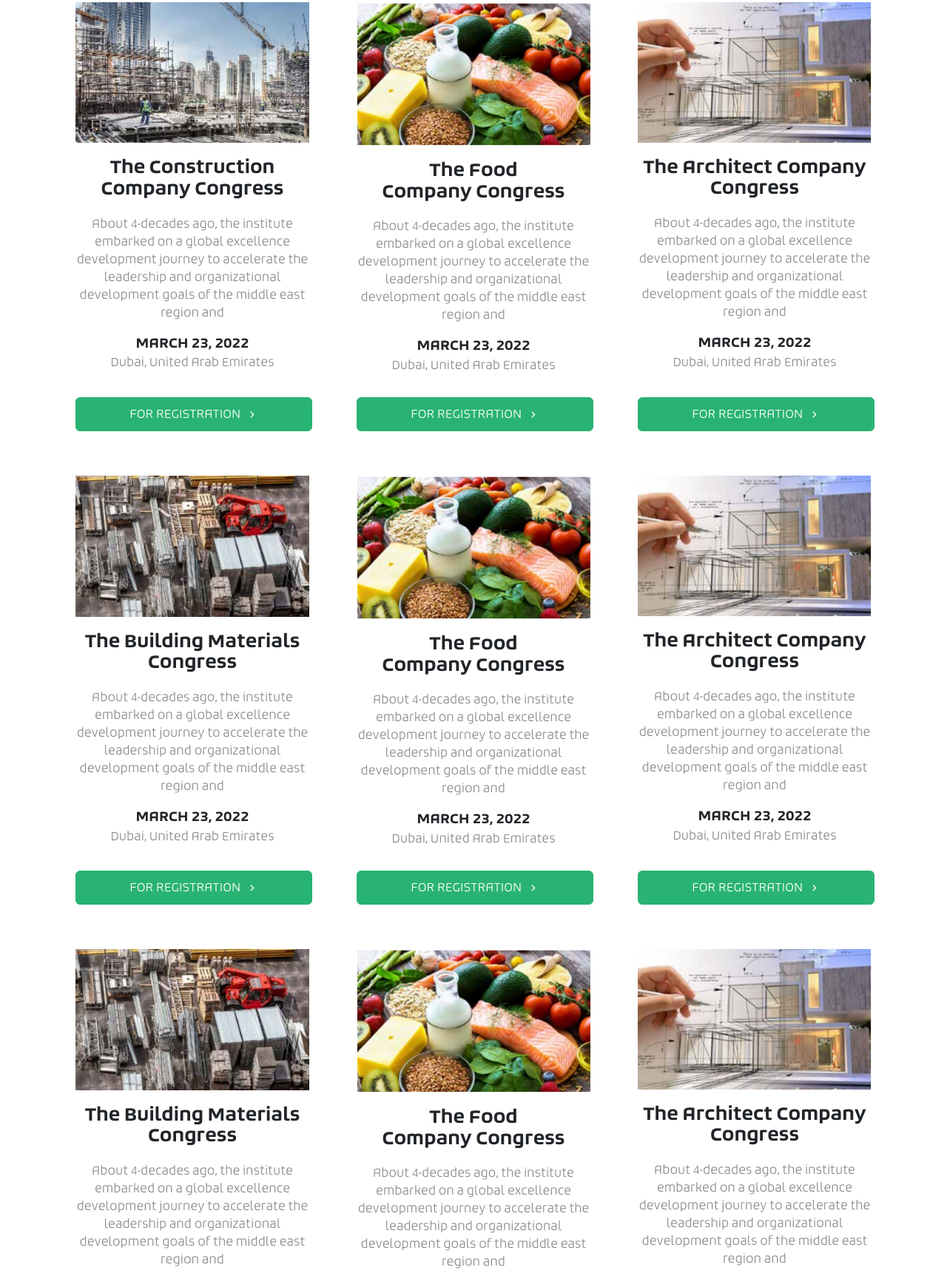
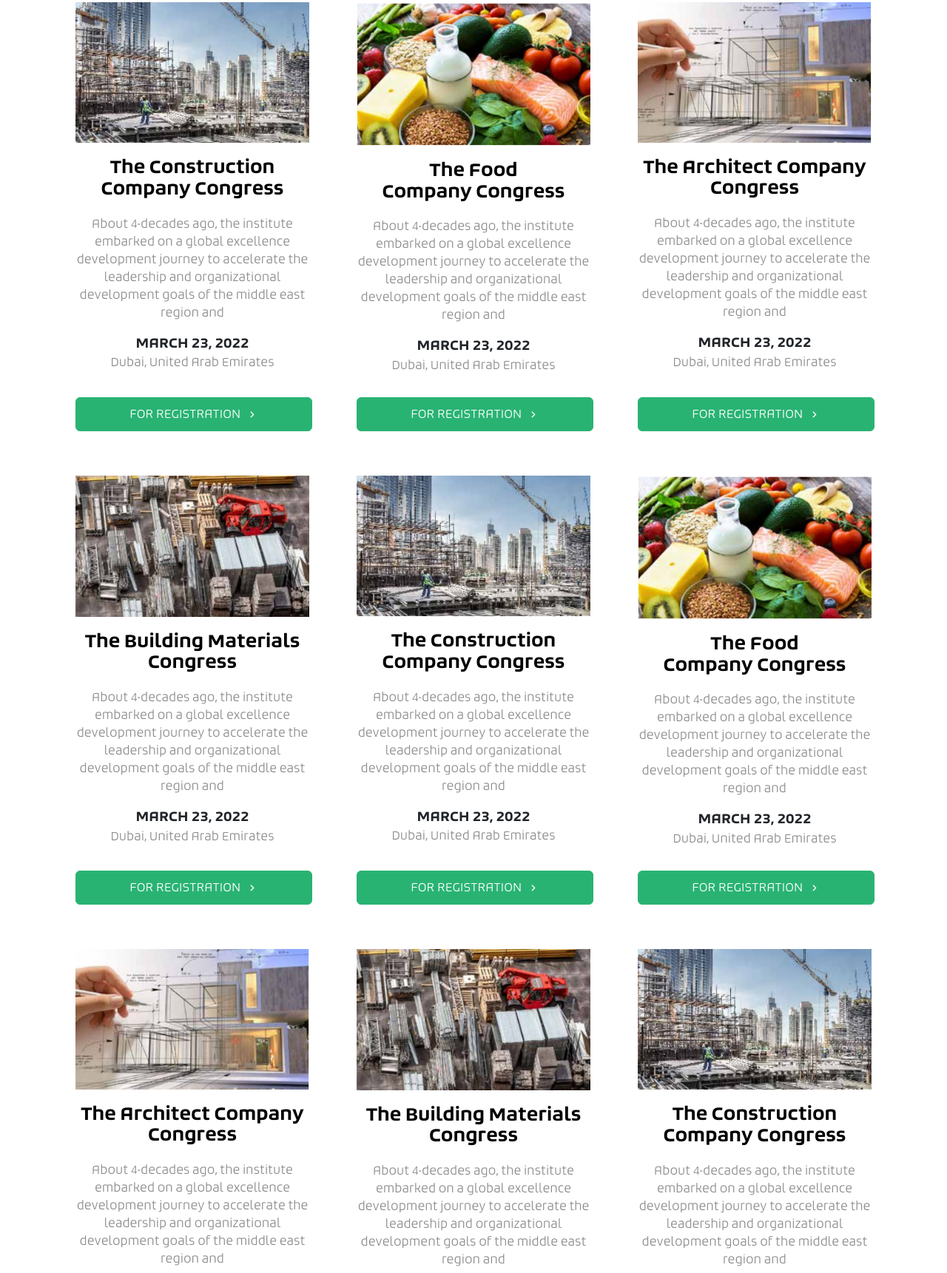
Before and after one commit to Abdallahelmesery213/Food-Page, a plain HTML site: page foodEvents.html in a window 1280 px wide. Shown: the part 1911-3632 px from the top of the page at 74% size. Drawn offline with nearby package versions, Linux system fonts and the light colour scheme.

Commit message:
update 19-11

```diff
--- a/assets/css/foodEventStyle.css
+++ b/assets/css/foodEventStyle.css
@@ -345,10 +345,15 @@ header .nav2 ul li{
     margin: 20px auto;
     font-size: 24px;
 }
+.events .event-card h5 a{
+    text-decoration: none;
+    color: #000 !important;
+    font-family: bruumBoldFont;
+}
 .events .card-body p, .card-footer p{
     color: #8b8b8b;
 }
-.events a{
+.events .btn a{
     text-decoration: none;
     color: #fff;
     font-family: bruumLightFont;
@@ -506,12 +511,12 @@ footer .social img{
         padding-bottom: 10px;
     } */
 }
-@media only screen and (max-width: 1199px) {
+/* @media only screen and (max-width: 1199px) {
     .datamatix-section p {
         font-size: 18px;
         width: 100%;
     }
-}
+} */
 @media only screen and (max-width: 1109px) {
     .counter-top .btns {
         width: 100%;
--- a/foodEvents.html
+++ b/foodEvents.html
@@ -377,7 +377,9 @@
                     <div class="col-md-4 col-12">
                         <div class="event-card ">
                             <img src="./assets/img/event1.png" alt="event1" class="img-fluid">
-                            <h5>The Construction Company Congress</h5>
+                            <h5>
+                                <a href="https://the-construction-home.vercel.app/"> The Construction Company Congress</a>
+                            </h5>
                             <div class="card-body">
                                 <p>About 4-decades ago, the institute embarked on a global excellence development journey to accelerate the leadership and organizational development goals of the middle east region and</p>
                             </div>
@@ -386,7 +388,7 @@
                                 <p>Dubai, United Arab Emirates</p>
                             </div>
                             <button class="btn btn-success">
-                                <a href="/">FOR REGISTRATION</a>
+                                <a href="https://the-construction-home.vercel.app/">FOR REGISTRATION</a>
                                 <i class="ri-arrow-right-s-line ms-2"></i>
                             </button>
                         </div>
@@ -394,7 +396,9 @@
                     <div class="col-md-4 col-12">
                         <div class="event-card">
                             <img src="./assets/img/event2.png" alt="event2" class="img-fluid">
-                            <h5>The Food <br> Company Congress</h5>
+                            <h5>
+                                <a href="https://food-page-delta.vercel.app/">The Food <br> Company Congress</a>
+                            </h5>
                             <div class="card-body">
                                 <p>About 4-decades ago, the institute embarked on a global excellence development journey to accelerate the leadership and organizational development goals of the middle east region and</p>
                             </div>
@@ -403,7 +407,7 @@
                                 <p>Dubai, United Arab Emirates</p>
                             </div>
                             <button class="btn btn-success">
-                                <a href="/">FOR REGISTRATION</a>
+                                <a href="https://food-page-delta.vercel.app/">FOR REGISTRATION</a>
                                 <i class="ri-arrow-right-s-line ms-2"></i>
                             </button>
                         </div>
@@ -411,7 +415,9 @@
                     <div class="col-md-4 col-12">
                         <div class="event-card">
                             <img src="./assets/img/event3.png" alt="event3" class="img-fluid">
-                            <h5>The Architect Company Congress</h5>
+                            <h5>
+                                <a href="https://datamatixgroup.com/Conference/ARCHITECT/">The Architect Company Congress</a>
+                            </h5>
                             <div class="card-body">
                                 <p>About 4-decades ago, the institute embarked on a global excellence development journey to accelerate the leadership and organizational development goals of the middle east region and</p>
                             </div>
@@ -420,7 +426,7 @@
                                 <p>Dubai, United Arab Emirates</p>
                             </div>
                             <button class="btn btn-success">
-                                <a href="/">FOR REGISTRATION</a>
+                                <a href="https://datamatixgroup.com/Conference/ARCHITECT/">FOR REGISTRATION</a>
                                 <i class="ri-arrow-right-s-line ms-2"></i>
                             </button>
                         </div>
@@ -428,7 +434,9 @@
                     <div class="col-md-4 col-12">
                         <div class="event-card ">
                             <img src="./assets/img/event4.png" alt="event4" class="img-fluid">
-                            <h5>The Building Materials Congress</h5>
+                            <h5>
+                                <a href="https://datamatixgroup.com/Conference/building/">The Building Materials Congress</a>
+                            </h5>
                             <div class="card-body">
                                 <p>About 4-decades ago, the institute embarked on a global excellence development journey to accelerate the leadership and organizational development goals of the middle east region and</p>
                             </div>
@@ -437,15 +445,17 @@
                                 <p>Dubai, United Arab Emirates</p>
                             </div>
                             <button class="btn btn-success">
-                                <a href="/">FOR REGISTRATION</a>
+                                <a href="https://datamatixgroup.com/Conference/building/">FOR REGISTRATION</a>
                                 <i class="ri-arrow-right-s-line ms-2"></i>
                             </button>
                         </div>
                     </div>
                     <div class="col-md-4 col-12">
-                        <div class="event-card">
-                            <img src="./assets/img/event2.png" alt="event2" class="img-fluid">
-                            <h5>The Food <br> Company Congress</h5>
+                        <div class="event-card ">
+                            <img src="./assets/img/event1.png" alt="event1" class="img-fluid">
+                            <h5>
+                                <a href="https://the-construction-home.vercel.app/"> The Construction Company Congress</a>
+                            </h5>
                             <div class="card-body">
                                 <p>About 4-decades ago, the institute embarked on a global excellence development journey to accelerate the leadership and organizational development goals of the middle east region and</p>
                             </div>
@@ -454,15 +464,17 @@
                                 <p>Dubai, United Arab Emirates</p>
                             </div>
                             <button class="btn btn-success">
-                                <a href="/">FOR REGISTRATION</a>
+                                <a href="https://the-construction-home.vercel.app/">FOR REGISTRATION</a>
                                 <i class="ri-arrow-right-s-line ms-2"></i>
                             </button>
                         </div>
                     </div>
                     <div class="col-md-4 col-12">
                         <div class="event-card">
-                            <img src="./assets/img/event3.png" alt="event3" class="img-fluid">
-                            <h5>The Architect Company Congress</h5>
+                            <img src="./assets/img/event2.png" alt="event2" class="img-fluid">
+                            <h5>
+                                <a href="https://food-page-delta.vercel.app/">The Food <br> Company Congress</a>
+                            </h5>
                             <div class="card-body">
                                 <p>About 4-decades ago, the institute embarked on a global excellence development journey to accelerate the leadership and organizational development goals of the middle east region and</p>
                             </div>
@@ -471,15 +483,17 @@
                                 <p>Dubai, United Arab Emirates</p>
                             </div>
                             <button class="btn btn-success">
-                                <a href="/">FOR REGISTRATION</a>
+                                <a href="https://food-page-delta.vercel.app/">FOR REGISTRATION</a>
                                 <i class="ri-arrow-right-s-line ms-2"></i>
                             </button>
                         </div>
                     </div>
                     <div class="col-md-4 col-12">
-                        <div class="event-card ">
-                            <img src="./assets/img/event4.png" alt="event4" class="img-fluid">
-                            <h5>The Building Materials Congress</h5>
+                        <div class="event-card">
+                            <img src="./assets/img/event3.png" alt="event3" class="img-fluid">
+                            <h5>
+                                <a href="https://datamatixgroup.com/Conference/ARCHITECT/">The Architect Company Congress</a>
+                            </h5>
                             <div class="card-body">
                                 <p>About 4-decades ago, the institute embarked on a global excellence development journey to accelerate the leadership and organizational development goals of the middle east region and</p>
                             </div>
@@ -488,15 +502,17 @@
                                 <p>Dubai, United Arab Emirates</p>
                             </div>
                             <button class="btn btn-success">
-                                <a href="/">FOR REGISTRATION</a>
+                                <a href="https://datamatixgroup.com/Conference/ARCHITECT/">FOR REGISTRATION</a>
                                 <i class="ri-arrow-right-s-line ms-2"></i>
                             </button>
                         </div>
                     </div>
                     <div class="col-md-4 col-12">
-                        <div class="event-card">
-                            <img src="./assets/img/event2.png" alt="event2" class="img-fluid">
-                            <h5>The Food <br> Company Congress</h5>
+                        <div class="event-card ">
+                            <img src="./assets/img/event4.png" alt="event4" class="img-fluid">
+                            <h5>
+                                <a href="https://datamatixgroup.com/Conference/building/">The Building Materials Congress</a>
+                            </h5>
                             <div class="card-body">
                                 <p>About 4-decades ago, the institute embarked on a global excellence development journey to accelerate the leadership and organizational development goals of the middle east region and</p>
                             </div>
@@ -505,15 +521,17 @@
                                 <p>Dubai, United Arab Emirates</p>
                             </div>
                             <button class="btn btn-success">
-                                <a href="/">FOR REGISTRATION</a>
+                                <a href="https://datamatixgroup.com/Conference/building/">FOR REGISTRATION</a>
                                 <i class="ri-arrow-right-s-line ms-2"></i>
                             </button>
                         </div>
                     </div>
                     <div class="col-md-4 col-12">
-                        <div class="event-card">
-                            <img src="./assets/img/event3.png" alt="event3" class="img-fluid">
-                            <h5>The Architect Company Congress</h5>
+                        <div class="event-card ">
+                            <img src="./assets/img/event1.png" alt="event1" class="img-fluid">
+                            <h5>
+                                <a href="https://the-construction-home.vercel.app/"> The Construction Company Congress</a>
+                            </h5>
                             <div class="card-body">
                                 <p>About 4-decades ago, the institute embarked on a global excellence development journey to accelerate the leadership and organizational development goals of the middle east region and</p>
                             </div>
@@ -522,22 +540,23 @@
                                 <p>Dubai, United Arab Emirates</p>
                             </div>
                             <button class="btn btn-success">
-                                <a href="/">FOR REGISTRATION</a>
+                                <a href="https://the-construction-home.vercel.app/">FOR REGISTRATION</a>
                                 <i class="ri-arrow-right-s-line ms-2"></i>
                             </button>
                         </div>
                     </div>
+
                 </div>
             </div>
         </div>
 
-        <div class="container">
+        <!-- <div class="container">
             <h2 class="banner_title text-center" style="margin: 30px auto;">
                 Benchmarking and supporting government and business entities to reach the highest international standards</h2>
-        </div>
+        </div>  -->
 
         <!-- start gallery -->
-        <div class="gallery">
+        <!-- <div class="gallery">
             <div class="container">
                 <div class="row">
                     <div class="col-12">
@@ -565,7 +584,7 @@
                     </div>
                 </div>
             </div>
-        </div>
+        </div> -->
         <!-- end gallery -->
 
         <!-- start footer -->
```
